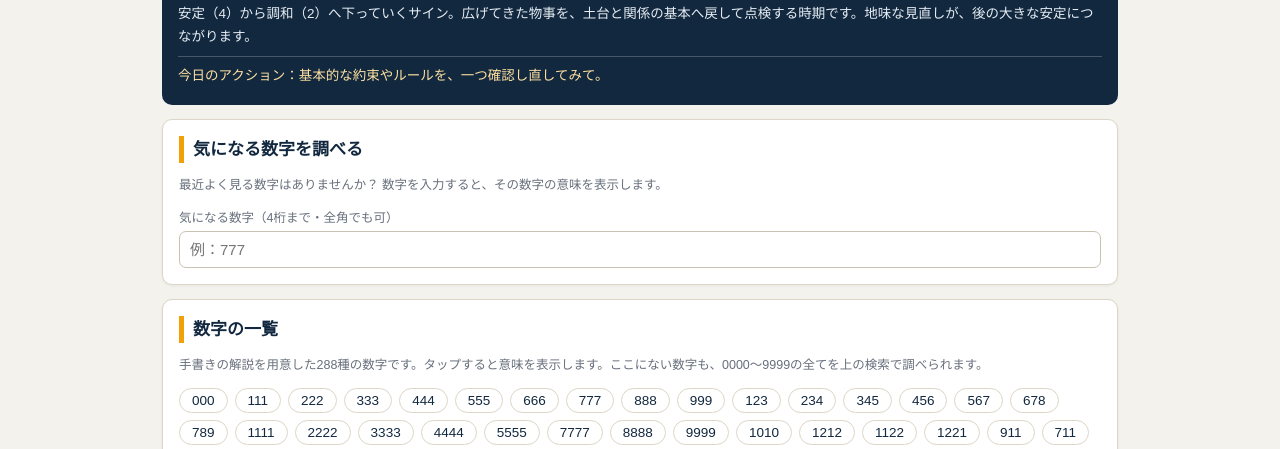
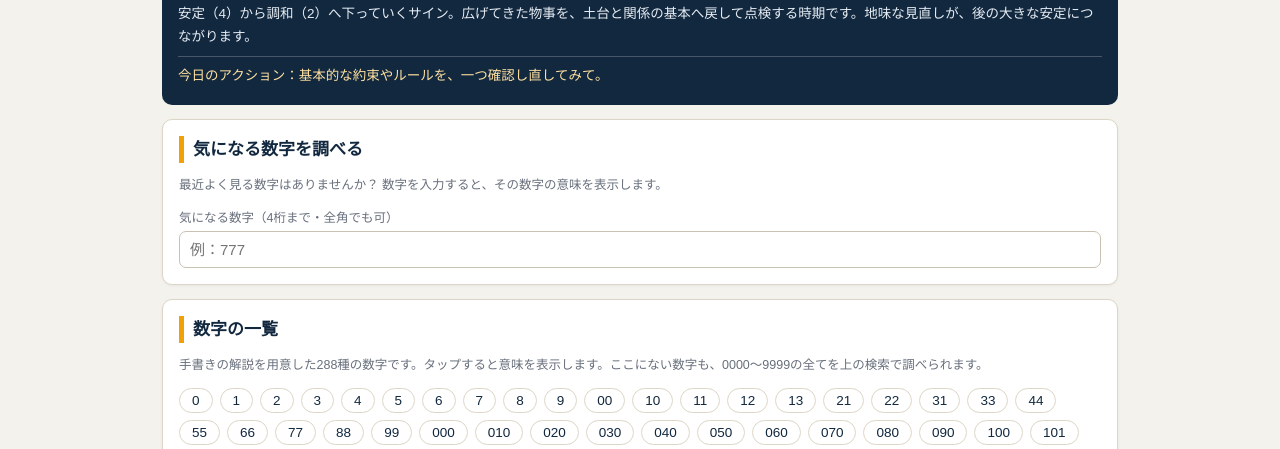
Before and after one commit to wankodo/uranai, a plain HTML site: page angel.html in a window 1280 px wide. Shown: the part 331-780 px from the top of the page. Drawn offline with Linux system fonts and the light colour scheme.

Commit message:
Angel numbers: sort the number list by digit count, then ascending

```diff
--- a/angel.html
+++ b/angel.html
@@ -737,7 +737,10 @@ qEl.addEventListener("change", doSearch);
 
 // ---- number chips ----
 var chipList = document.getElementById("chipList");
-NUMBERS.forEach(function(e){
+NUMBERS.slice().sort(function(a, b){
+  if(a.n.length !== b.n.length) return a.n.length - b.n.length;
+  return parseInt(a.n, 10) - parseInt(b.n, 10);
+}).forEach(function(e){
   var b = document.createElement("button");
   b.type = "button";
   b.className = "chip";
```
